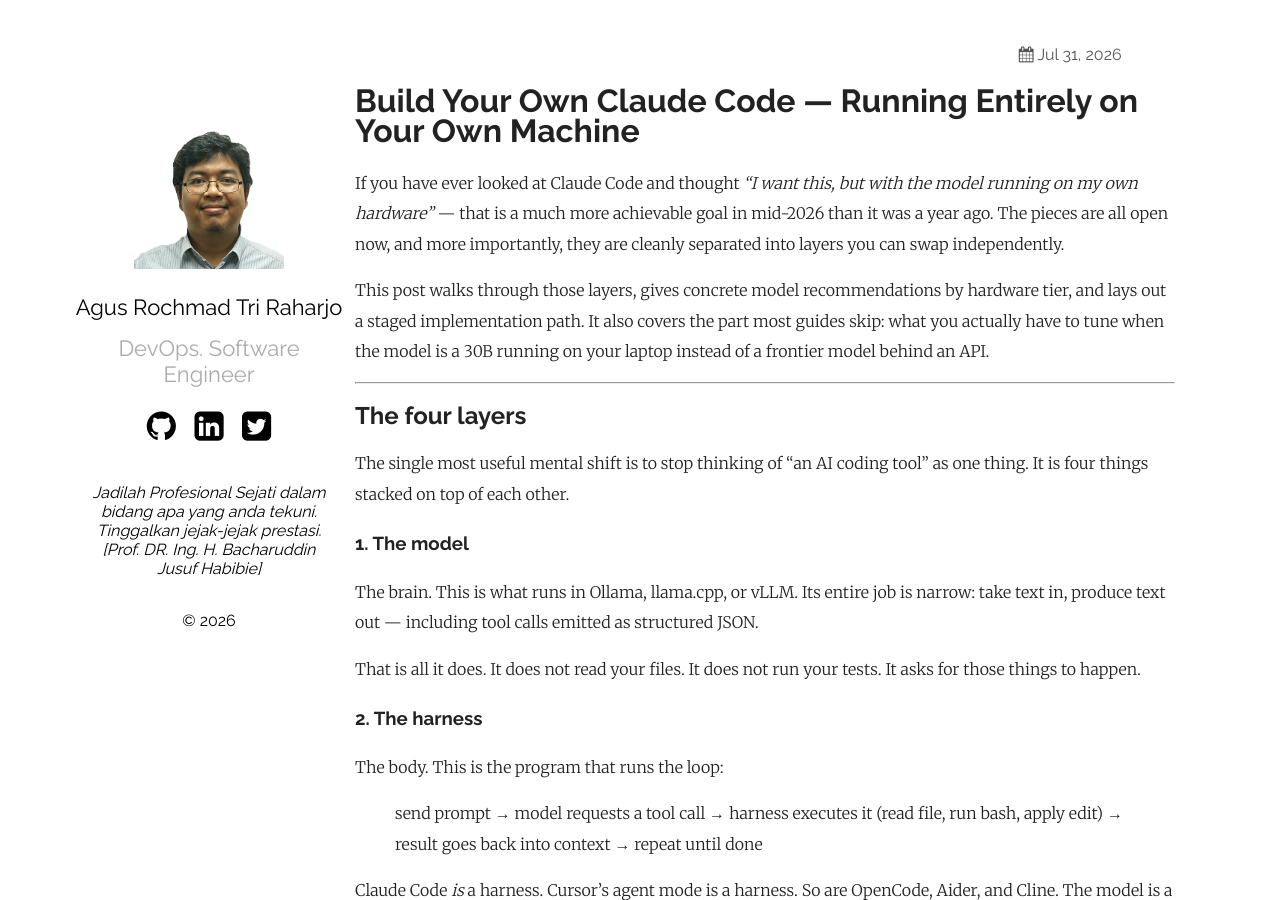
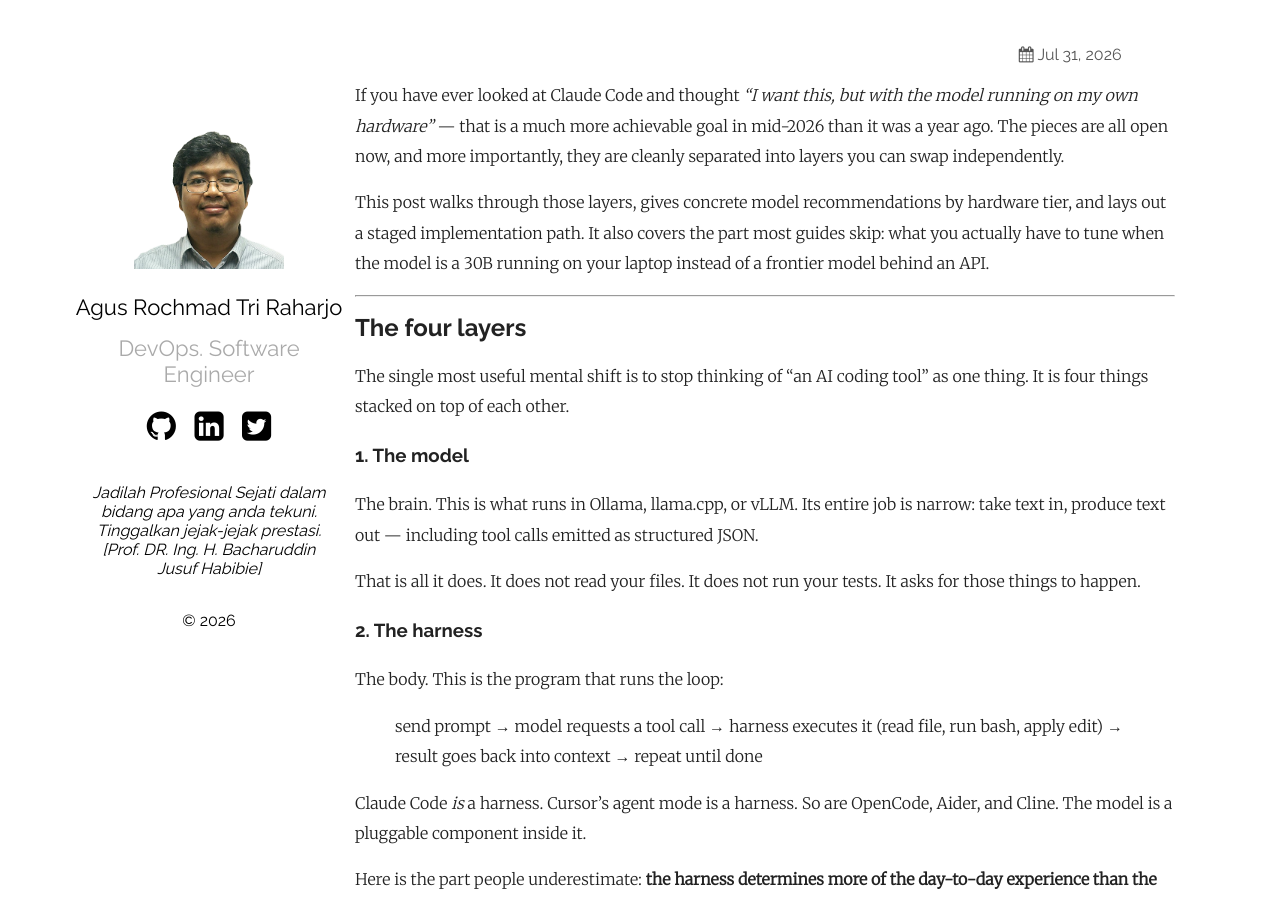
Before and after one commit to smallzero/smallzero.github.io, a Jekyll site: the page built from _posts/2026-07-01-building-your-own-claude-code-locally.md, in a window 1280 px wide and 900 px high. Built offline with Jekyll 4.4.1, drawn with Linux system fonts in a browser that asks for light colours; our own code applies the rules of GitHub Pages for plain Markdown files.

Commit message:
updated fix format

```diff
--- a/_posts/2026-07-01-building-your-own-claude-code-locally.md
+++ b/_posts/2026-07-01-building-your-own-claude-code-locally.md
@@ -1,11 +1,9 @@
 ---
 layout: post
 title: Build Your Own Claude Code — Running Entirely on Your Own Machine
-categories: [ai, local-llm, coding-agents, ollama, agent-skills, mcp]
+categories: ai, local-llm, coding-agents, ollama, agent-skills, mcp
 excerpt: Models, harnesses, skills, and agents: the four layers of a local coding agent in 2026
 ---
-
-# Build Your Own Claude Code — Running Entirely on Your Own Machine
 
 If you have ever looked at Claude Code and thought *"I want this, but with the model running on my own hardware"* — that is a much more achievable goal in mid-2026 than it was a year ago. The pieces are all open now, and more importantly, they are cleanly separated into layers you can swap independently.
 
```
